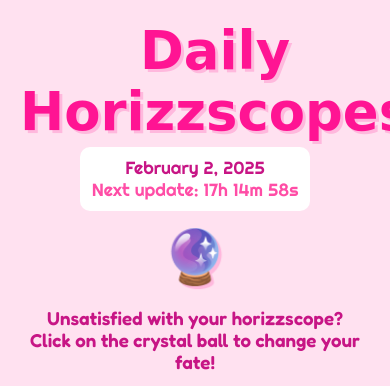
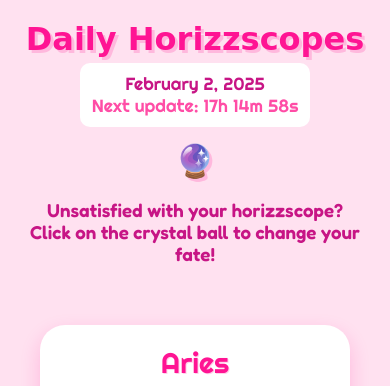
Before and after one commit to nadelaja/daily-horizzscopes, a plain HTML site: page index.html in a window 390 px wide. Shown: the top 386 px of the page. Drawn offline with Linux system fonts and the light colour scheme; a web font is replaced by a local one.

Commit message:
Update styles.css

```diff
--- a/styles.css
+++ b/styles.css
@@ -253,7 +253,7 @@ h1 {
     }
 
     h1 {
-    font-size: 3.3rem;
+    font-size: 2rem;
     text-align: center;
     padding-bottom: 5px;
     }
```
